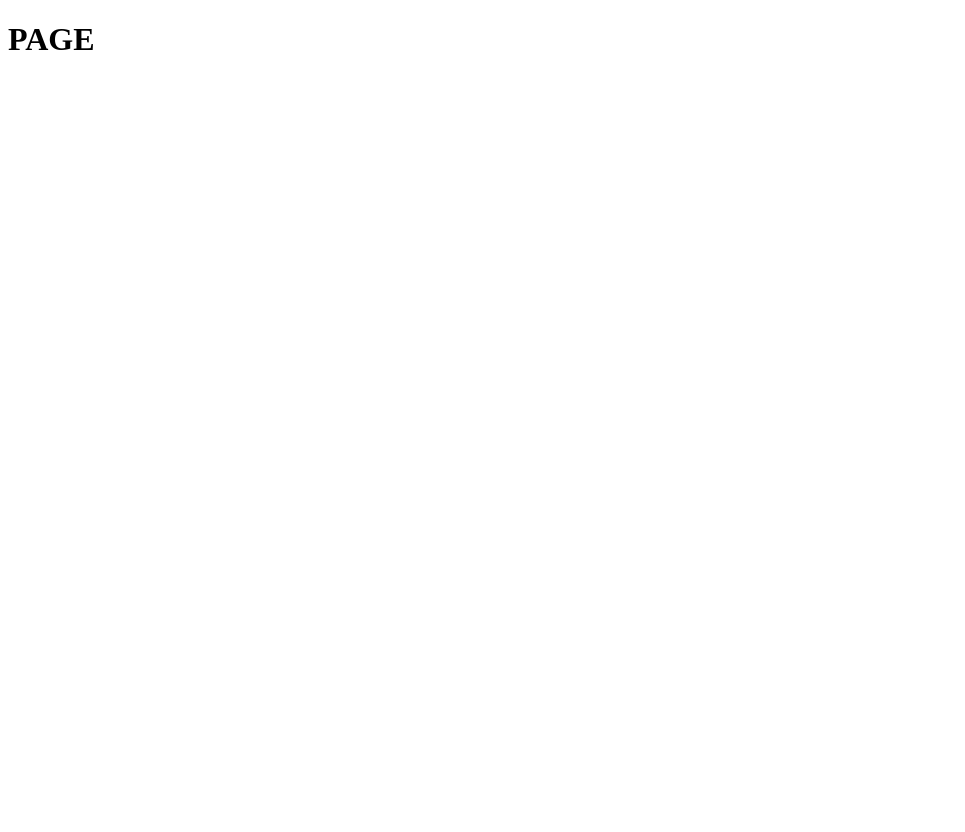
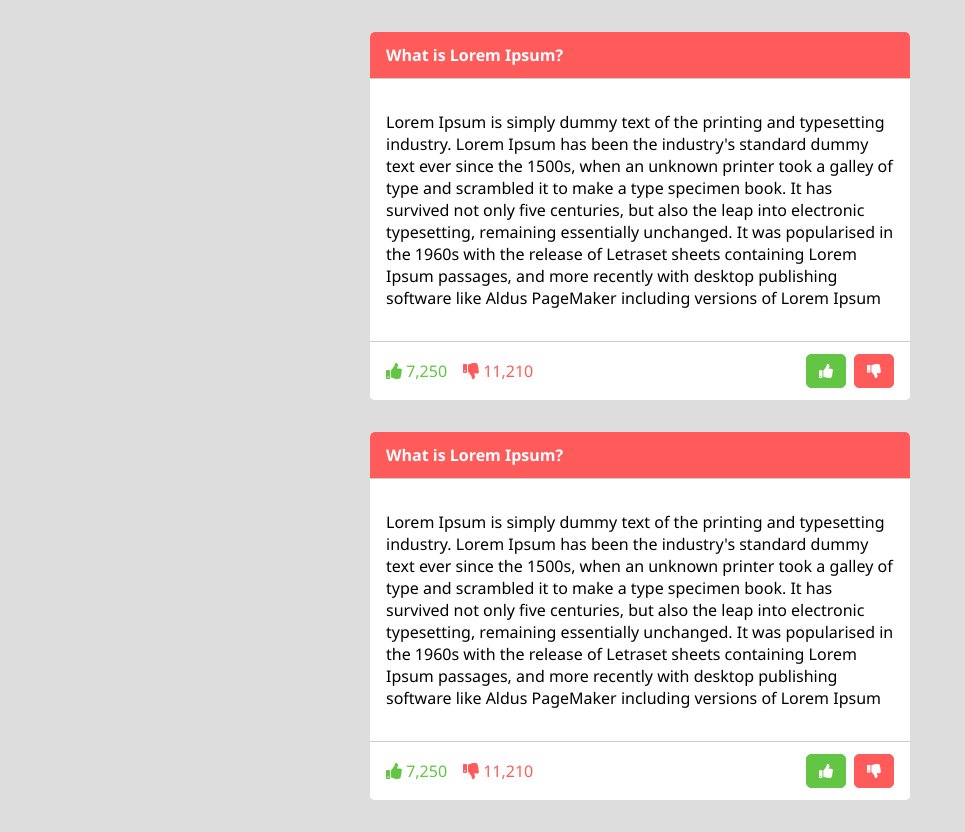
Before and after one commit to mbadar6398/glints-fr-test, a React app: page / in a window 1280 px wide. Shown: the whole page, without its empty margins (0-965 px from the left). Before the commit the page ends 800 px from the top, so only its background shows below. Built offline with nearby package versions, Linux system fonts and the light colour scheme.

Commit message:
features/topic: Laying out & Styling

```diff
--- /dev/null
+++ b/src/assets/css/components/_card.scss
@@ -0,0 +1,76 @@
+.card{
+    background : rgb(255, 255, 255);
+    border-radius:5px;
+    margin-top:2rem;
+    &:first-child{
+        margin-top:0rem;
+    }
+
+    &__header{
+        background: #ff5b5b;
+        padding : 12px 16px;
+        border-top-left-radius:5px;
+        border-top-right-radius:5px;
+        border-bottom: solid 1px #cccccc;
+
+        &__title{
+            color: #ffffff;
+            font-size: 16px;
+            margin:0;
+            font-weight: 600;
+        }
+
+    }
+
+    &__body{
+        padding : 16px 16px;
+
+    }
+
+    &__footer{
+        display: flex;
+        justify-content: space-between;
+        align-items: center;
+        overflow: hidden;
+        background: rgb(255, 255, 255);
+        padding : 12px 16px;
+        border-bottom-left-radius:5px;
+        border-bottom-right-radius:5px;
+        border-top: solid 1px #cccccc;
+
+        &__text{
+
+            >p{
+                margin:0;
+                font-size: 14px;
+                color: grey;
+            }
+
+        }
+
+        &__interaction{
+            padding:0;
+            margin:0;
+            list-style-type: none;
+
+            li{
+                display: inline-block;
+                margin-right:16px;
+                color: grey;
+            }
+
+        }
+
+        &__btn-group{
+
+            >button{
+
+                &:last-child{
+                    margin-right:0px;
+                }
+            }
+        }
+
+    }
+
+}
--- a/src/assets/css/components/components.scss
+++ b/src/assets/css/components/components.scss
@@ -0,0 +1 @@
+@import 'card.scss';
--- a/src/assets/css/main.scss
+++ b/src/assets/css/main.scss
@@ -1,2 +1,124 @@
 @import 'vendors/bootstrap/bootstrap-grid.scss';
 @import 'components/components.scss';
+
+html,
+body{
+    background: #dddddd;
+    margin:0;
+    font-family: 'Segoe UI', Tahoma, Geneva, Verdana, sans-serif;
+    padding:0;
+}
+
+section{
+    margin-top:2rem;
+    &:last-child{
+        margin-bottom:2rem;
+    }
+}
+
+.text-danger{
+    color: #ff5b5b !important;
+}
+
+.text-success{
+    color: #62c543 !important;
+}
+
+.btn{
+    background: #ffffff;
+    color: #222222;
+    font-size: 14px;
+    border:0;
+    padding:8px 12px;
+    border-radius:5px;
+    display: inline-block;
+    margin-right:8px;
+    cursor: pointer;
+    border:solid 1px rgb(156, 156, 156);
+
+    &:hover{
+        background: rgb(218, 218, 218);
+        border:solid 1px rgb(218, 218, 218);
+    }
+
+    &:focus{
+        outline:0;
+        box-shadow: 0px 0px 0px 2px #ffb6b6;
+    }
+
+    &--danger{
+        background: #ff5b5b;
+        color: #ffffff;
+        border:solid 1px #ff5b5b;
+
+        &:hover{
+            background: #d64e4e;
+        }
+
+        &:focus{
+            outline:0;
+            box-shadow: 0px 0px 0px 2px #ffb6b6;
+        }
+    }
+
+    &--success{
+        background: #62c543;
+        color: #ffffff;
+        border:solid 1px #62c543;
+
+        &:hover{
+            background: #53a839;
+        }
+
+        &:focus{
+            outline:0;
+            box-shadow: 0px 0px 0px 2px rgb(124, 224, 94);
+        }
+    }
+
+}
+
+.input-wrapper{
+    margin:16px 0px;
+
+    &:first-child{
+        margin-top:0;
+    }
+
+    &:last-child{
+        margin-bottom:0;
+    }
+
+    input[type=text]{
+        width:100%;
+        font-size:16px;
+        color: grey;
+        color: #3f3f3f;
+        border:0;
+        border-bottom:solid 1px rgb(187, 187, 187) !important;
+        padding: 8px 0px;
+
+        &:focus{
+            box-shadow: 0;
+            outline:0;
+        }
+
+    }
+
+    textarea{
+        border:0;
+        width:100%;
+        font-family: 'Segoe UI', Tahoma, Geneva, Verdana, sans-serif;
+        font-size:16px;
+        color: #3f3f3f;
+        min-height:96px;
+        resize: none;
+
+        &:focus{
+            box-shadow:0;
+            outline:0;
+        }
+
+    }
+
+}
--- a/src/components/App.js
+++ b/src/components/App.js
@@ -1,9 +1,18 @@
 import React, { Component } from 'react';
+import Topic from './Topic';
 
 class App extends Component {
     render() {
         return(
-            <div><h1>PAGE</h1></div>
+            <main>
+                <section className="container">
+                    <div className="row justify-content-center">
+                        <div className="col-12 col-md-8 col-lg-6">
+                            <Topic/>
+                        </div>
+                    </div>
+                </section>
+            </main>
         )
     }
 }
--- /dev/null
+++ b/src/components/Topic.js
@@ -0,0 +1,53 @@
+import React, { Component } from 'react';
+import { library } from '@fortawesome/fontawesome-svg-core';
+import { FontAwesomeIcon } from '@fortawesome/react-fontawesome';
+import { faThumbsDown , faThumbsUp } from '@fortawesome/free-solid-svg-icons';
+
+library.add(faThumbsUp, faThumbsDown)
+
+class Topic extends Component {
+    render() {
+        return(
+            <div class="topic-list">
+                <div className="card">
+                    <div className="card__header">
+                        <h4 className="card__header__title">What is Lorem Ipsum?</h4>
+                    </div>
+                    <div className="card__body">
+                        <p>Lorem Ipsum is simply dummy text of the printing and typesetting industry. Lorem Ipsum has been the industry's standard dummy text ever since the 1500s, when an unknown printer took a galley of type and scrambled it to make a type specimen book. It has survived not only five centuries, but also the leap into electronic typesetting, remaining essentially unchanged. It was popularised in the 1960s with the release of Letraset sheets containing Lorem Ipsum passages, and more recently with desktop publishing software like Aldus PageMaker including versions of Lorem Ipsum</p>
+                    </div>
+                    <div className="card__footer">
+                        <ul className="card__footer__interaction">
+                            <li className="text-success"><FontAwesomeIcon icon="thumbs-up" /> 7,250</li>
+                            <li className="text-danger"><FontAwesomeIcon icon="thumbs-down" /> 11,210</li>
+                        </ul>
+                        <div className="card__footer__btn-group">
+                            <button className="btn btn--success"><FontAwesomeIcon icon="thumbs-up" /></button>
+                            <button className="btn btn--danger"><FontAwesomeIcon icon="thumbs-down" /></button>
+                        </div>
+                    </div>
+                </div>
+                <div className="card">
+                    <div className="card__header">
+                        <h4 className="card__header__title">What is Lorem Ipsum?</h4>
+                    </div>
+                    <div className="card__body">
+                        <p>Lorem Ipsum is simply dummy text of the printing and typesetting industry. Lorem Ipsum has been the industry's standard dummy text ever since the 1500s, when an unknown printer took a galley of type and scrambled it to make a type specimen book. It has survived not only five centuries, but also the leap into electronic typesetting, remaining essentially unchanged. It was popularised in the 1960s with the release of Letraset sheets containing Lorem Ipsum passages, and more recently with desktop publishing software like Aldus PageMaker including versions of Lorem Ipsum</p>
+                    </div>
+                    <div className="card__footer">
+                        <ul className="card__footer__interaction">
+                            <li className="text-success"><FontAwesomeIcon icon="thumbs-up" /> 7,250</li>
+                            <li className="text-danger"><FontAwesomeIcon icon="thumbs-down" /> 11,210</li>
+                        </ul>
+                        <div className="card__footer__btn-group">
+                            <button className="btn btn--success"><FontAwesomeIcon icon="thumbs-up" /></button>
+                            <button className="btn btn--danger"><FontAwesomeIcon icon="thumbs-down" /></button>
+                        </div>
+                    </div>
+                </div>
+            </div>
+        )
+    }
+}
+
+export default Topic;
```
